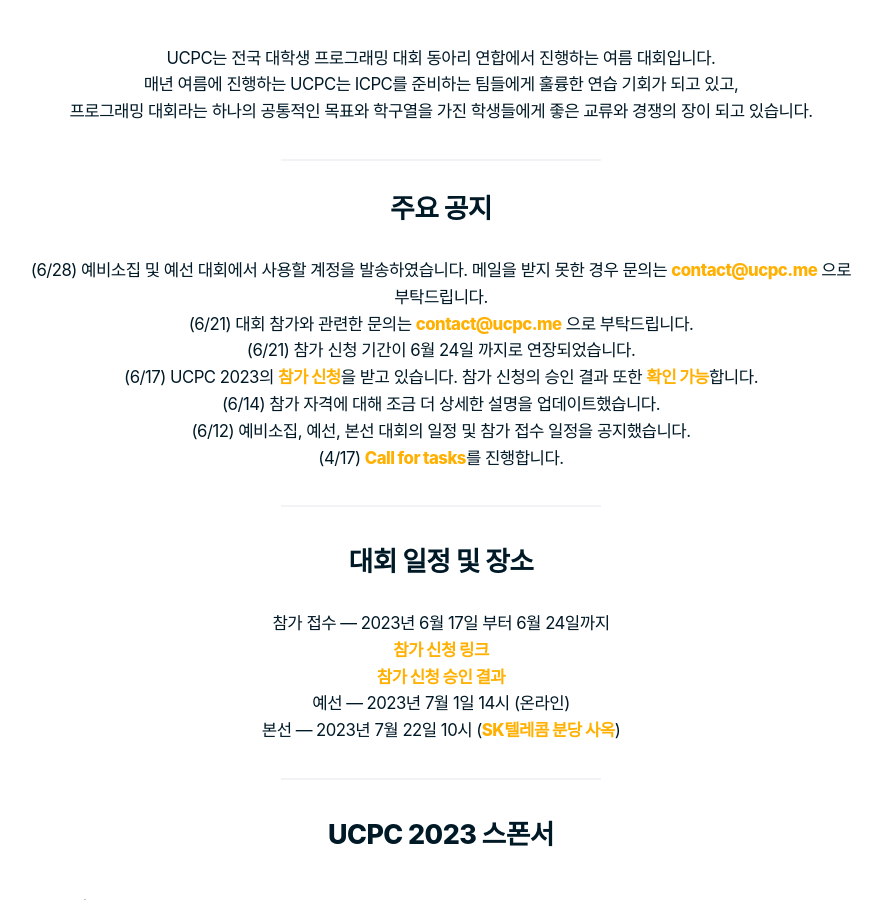
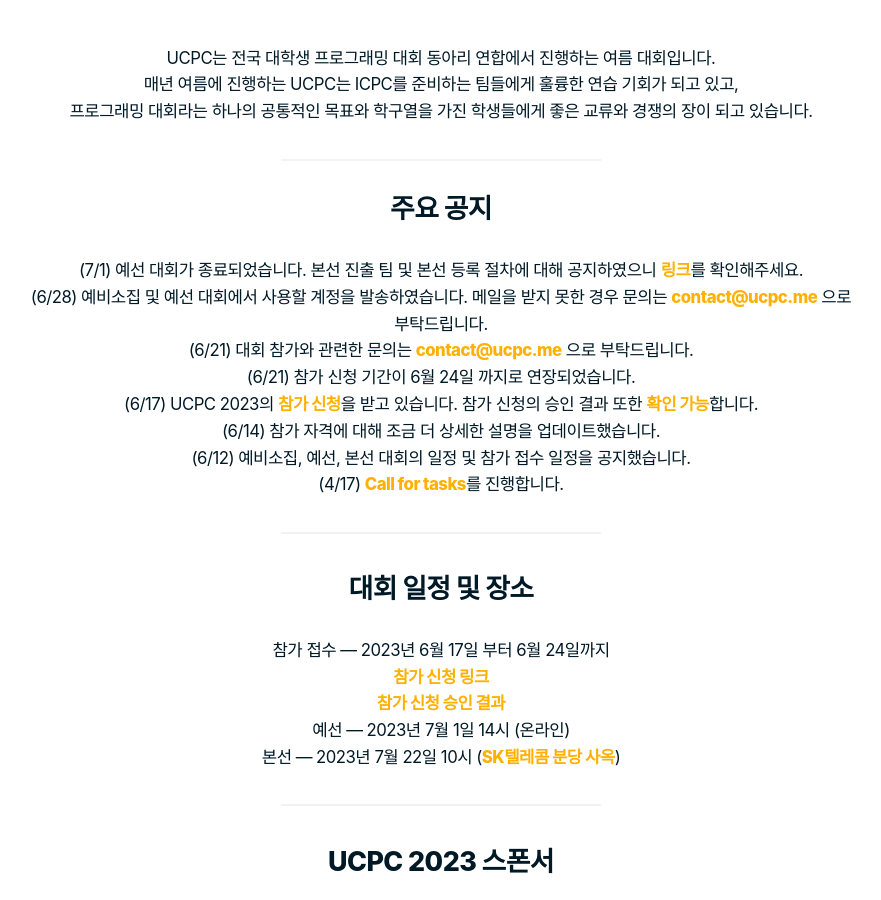
Before and after one commit to ucpcc/2023, a Jekyll site: the page built from index.md, in a window 1280 px wide and 900 px high, scrolled down 384 px. Shown: the whole window, without its empty margins (199-1080 px from the left). Built offline with Jekyll 4.4.1, drawn with Linux system fonts in a browser that asks for light colours; some web fonts are replaced.

Commit message:
Update index.md (#19)

```diff
--- a/index.md
+++ b/index.md
@@ -5,6 +5,7 @@ title: UCPC 2023
 
 ## 주요 공지
 
+- (7/1) 예선 대회가 종료되었습니다. 본선 진출 팀 및 본선 등록 절차에 대해 공지하였으니 [링크](https://www.acmicpc.net/board/view/120816)를 확인해주세요.
 - (6/28) 예비소집 및 예선 대회에서 사용할 계정을 발송하였습니다. 메일을 받지 못한 경우 문의는 <a href="#" class="mail-address" data-name="contact" data-domain="ucpc" data-tld="me" onclick="window.location.href = 'mailto:' + this.dataset.name + '@' + this.dataset.domain + '.' + this.dataset.tld"></a> 으로 부탁드립니다.
 - (6/21) 대회 참가와 관련한 문의는 <a href="#" class="mail-address" data-name="contact" data-domain="ucpc" data-tld="me" onclick="window.location.href = 'mailto:' + this.dataset.name + '@' + this.dataset.domain + '.' + this.dataset.tld"></a> 으로 부탁드립니다.
 - (6/21) 참가 신청 기간이 6월 24일 까지로 연장되었습니다.
```
